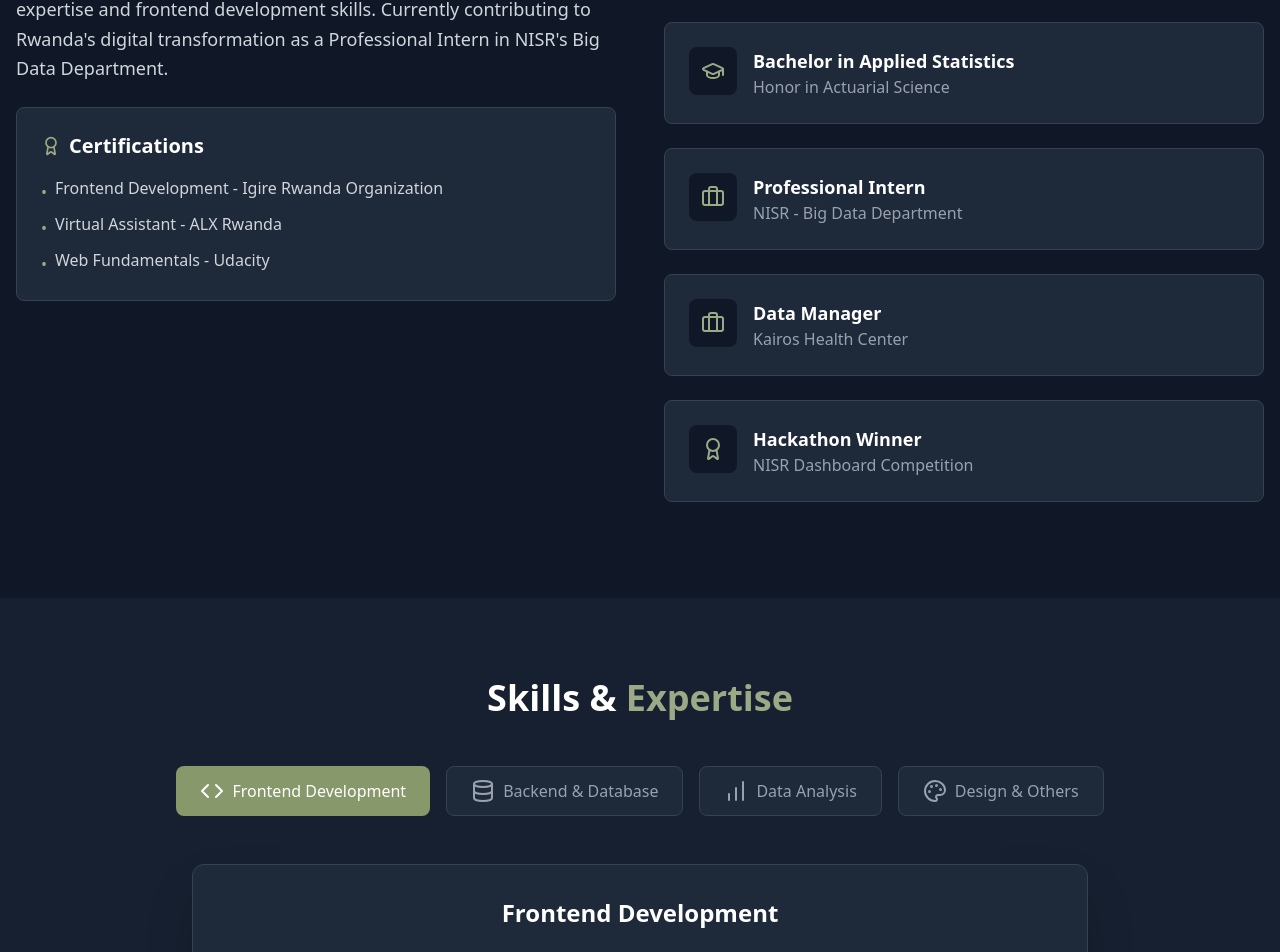
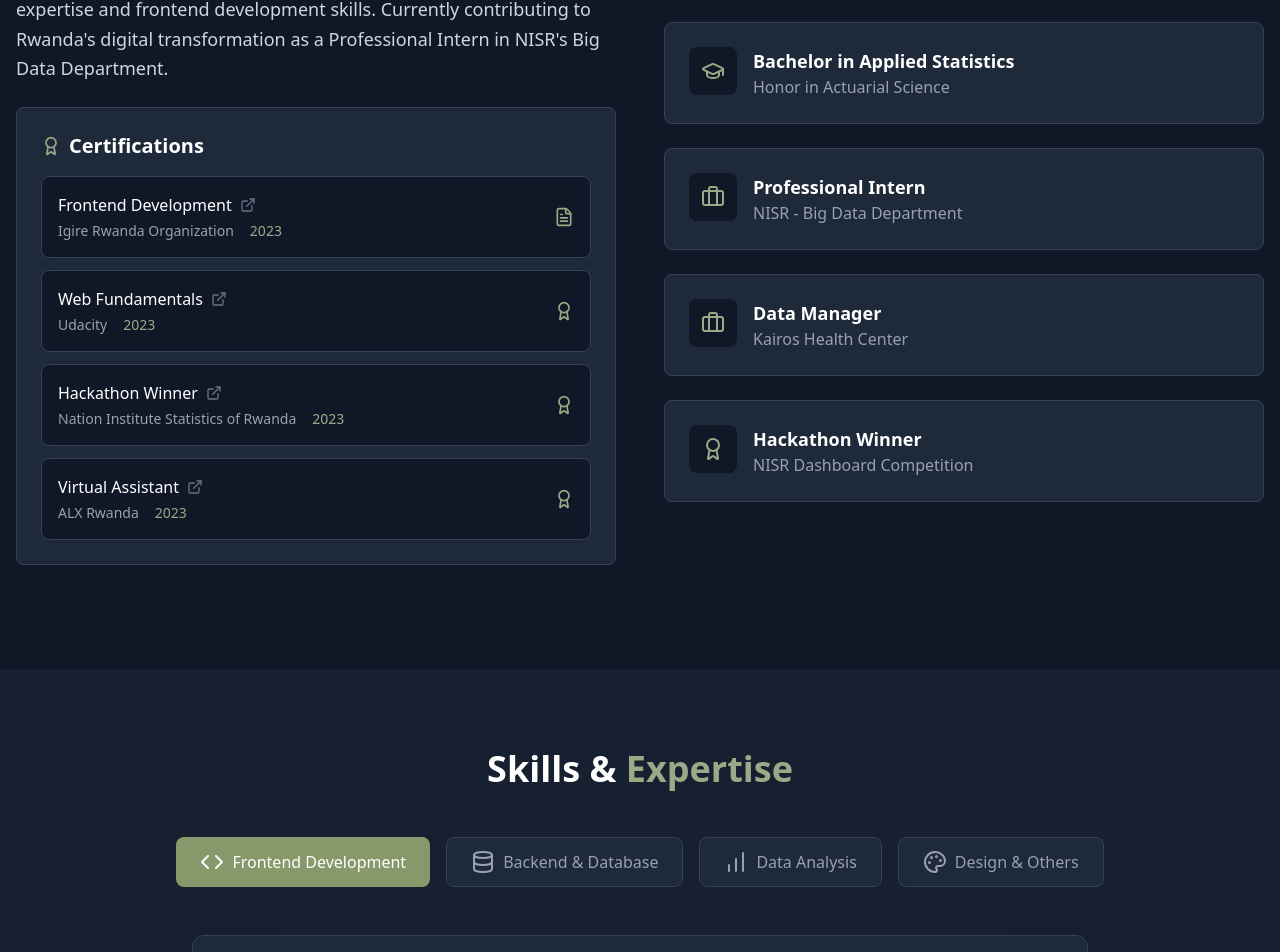
Before and after one commit to Ritha20/Portofolio-, a React (Vite) app: page / in a window 1280 px wide. Shown: the part 1002-1954 px from the top of the page. Built offline with nearby package versions, Linux system fonts and the light colour scheme.

Commit message:
created the certofcate links

```diff
--- a/index.html
+++ b/index.html
@@ -2,7 +2,7 @@
 <html lang="en">
   <head>
     <meta charset="UTF-8" />
-    <link rel="icon" type="image/svg+xml" href="/vite.svg" />
+    <link rel="icon" type="image/svg+xml" href="R.png" />
     <meta name="viewport" content="width=device-width, initial-scale=1.0" />
     <title>Modern React Portfolio Development</title>
     <meta property="og:image" content="https://bolt.new/static/og_default.png">
--- a/src/components/About.jsx
+++ b/src/components/About.jsx
@@ -1,8 +1,9 @@
-import { Upload, Award, Briefcase, GraduationCap } from 'lucide-react';
+import { Upload, Award, Briefcase, GraduationCap, ExternalLink, FileText } from 'lucide-react';
 import { useState } from 'react';
 
 export default function About() {
   const [resume, setResume] = useState(null);
+  const [selectedCert, setSelectedCert] = useState(null);
 
   const handleResumeUpload = (e) => {
     const file = e.target.files[0];
@@ -34,11 +35,100 @@ export default function About() {
     }
   ];
 
+  // Updated certifications array with links/images
   const certifications = [
-    "Frontend Development - Igire Rwanda Organization",
-    "Virtual Assistant - ALX Rwanda",
-    "Web Fundamentals - Udacity"
+    {
+      name: "Frontend Development",
+      issuer: "Igire Rwanda Organization",
+      date: "2023",
+      link: "https://example.com/frontend-certificate.pdf",
+      type: "pdf",
+      preview: "https://example.com/cert-thumbnail.jpg"
+    },
+    {
+      name: "Web Fundamentals",
+      issuer: "Udacity",
+      date: "2023",
+      link: "https://www.udacity.com/certificate/e/96a26430-75e4-11ef-a036-2bb46d250522",
+      type: "credly",
+    },
+    {
+      name: "Hackathon Winner",
+      issuer: "Nation Institute Statistics of Rwanda",
+      date: "2023",
+      link: "",
+      type: "image",
+    },
+    {
+      name: "Virtual Assistant",
+      issuer: "ALX Rwanda",
+      date: "2023",
+      link: "https://savanna.alxafrica.com/certificates/yGCXsrhHLe",
+      type: "https://imgur.com/a/oM15jOU",
+    },
   ];
+
+  // Modal for certificate preview
+  const CertificateModal = ({ cert, onClose }) => (
+    <div className="fixed inset-0 bg-black bg-opacity-75 flex items-center justify-center z-50 p-4">
+      <div className="bg-gray-800 rounded-lg max-w-4xl w-full max-h-[90vh] overflow-auto">
+        <div className="p-6">
+          <div className="flex justify-between items-center mb-4">
+            <h3 className="text-2xl font-bold text-white">{cert.name}</h3>
+            <button
+              onClick={onClose}
+              className="text-gray-400 hover:text-white text-2xl"
+            >
+              ×
+            </button>
+          </div>
+          <p className="text-gray-300 mb-4">Issued by: {cert.issuer}</p>
+
+          {cert.type === 'image' || cert.preview ? (
+            <div className="mb-4">
+              <img
+                src={cert.preview || cert.link}
+                alt={`${cert.name} Certificate`}
+                className="w-full h-auto rounded-lg border border-gray-700"
+              />
+            </div>
+          ) : cert.type === 'pdf' ? (
+            <div className="bg-gray-900 p-6 rounded-lg mb-4">
+              <FileText className="text-sage-400 mx-auto mb-4" size={64} />
+              <p className="text-gray-300 text-center mb-4">
+                PDF Certificate - Click below to view/download
+              </p>
+            </div>
+          ) : (
+            <div className="bg-gray-900 p-6 rounded-lg mb-4">
+              <Award className="text-sage-400 mx-auto mb-4" size={64} />
+              <p className="text-gray-300 text-center">
+                Digital Credential
+              </p>
+            </div>
+          )}
+
+          <div className="flex gap-4">
+            <a
+              href={cert.link}
+              target="_blank"
+              rel="noopener noreferrer"
+              className="flex-1 bg-sage-500 hover:bg-sage-600 text-white py-3 px-4 rounded-lg flex items-center justify-center gap-2 transition-colors"
+            >
+              <ExternalLink size={20} />
+              View Certificate
+            </a>
+            <button
+              onClick={onClose}
+              className="flex-1 bg-gray-700 hover:bg-gray-600 text-white py-3 px-4 rounded-lg transition-colors"
+            >
+              Close
+            </button>
+          </div>
+        </div>
+      </div>
+    </div>
+  );
 
   return (
     <section id="about" className="min-h-screen py-20 px-4">
@@ -54,22 +144,75 @@ export default function About() {
               Currently contributing to Rwanda's digital transformation as a Professional Intern in NISR's Big Data Department.
             </p>
 
+            {/* Updated Certifications Section */}
             <div className="bg-gray-800 p-6 rounded-lg border border-gray-700 mb-6">
               <h3 className="text-xl font-semibold text-white mb-4 flex items-center gap-2">
                 <Award className="text-sage-400" size={20} />
                 Certifications
               </h3>
-              <ul className="space-y-2">
+              <div className="space-y-3">
                 {certifications.map((cert, index) => (
-                  <li key={index} className="text-gray-300 flex items-start gap-2">
-                    <span className="text-sage-400 mt-1">•</span>
-                    {cert}
-                  </li>
+                  <div
+                    key={index}
+                    className="group cursor-pointer"
+                    onClick={() => setSelectedCert(cert)}
+                  >
+                    <div className="bg-gray-900 hover:bg-gray-850 p-4 rounded-lg border border-gray-700 hover:border-sage-500 transition-all duration-300">
+                      <div className="flex items-center justify-between">
+                        <div className="flex-1">
+                          <div className="flex items-center gap-2 mb-1">
+                            <h4 className="text-white font-medium">{cert.name}</h4>
+                            <ExternalLink
+                              className="text-gray-500 group-hover:text-sage-400 transition-colors"
+                              size={16}
+                            />
+                          </div>
+                          <div className="flex items-center gap-4 text-sm">
+                            <span className="text-gray-400">{cert.issuer}</span>
+                            <span className="text-sage-400">{cert.date}</span>
+                          </div>
+                        </div>
+                        <div className="ml-4">
+                          {cert.type === 'pdf' ? (
+                            <FileText className="text-sage-400" size={20} />
+                          ) : cert.type === 'image' ? (
+                            <Award className="text-sage-400" size={20} />
+                          ) : (
+                            <Award className="text-sage-400" size={20} />
+                          )}
+                        </div>
+                      </div>
+                    </div>
+                  </div>
                 ))}
-              </ul>
+              </div>
             </div>
 
-
+            {/* Resume Upload Section */}
+            {/* <div className="bg-gray-800 p-6 rounded-lg border border-gray-700">
+              <h3 className="text-xl font-semibold text-white mb-4 flex items-center gap-2">
+                <Upload className="text-sage-400" size={20} />
+                Resume
+              </h3>
+              <div className="flex items-center gap-4">
+                <label className="flex-1">
+                  <input
+                    type="file"
+                    className="hidden"
+                    accept=".pdf,.doc,.docx"
+                    onChange={handleResumeUpload}
+                  />
+                  <div className="bg-sage-500 hover:bg-sage-600 text-white py-3 px-4 rounded-lg cursor-pointer text-center transition-colors">
+                    Upload Resume
+                  </div>
+                </label>
+                {resume && (
+                  <div className="flex-1">
+                    <p className="text-gray-300 truncate">{resume}</p>
+                  </div>
+                )}
+              </div>
+            </div> */}
           </div>
 
           <div>
@@ -95,6 +238,14 @@ export default function About() {
           </div>
         </div>
       </div>
+
+      {/* Certificate Modal */}
+      {selectedCert && (
+        <CertificateModal
+          cert={selectedCert}
+          onClose={() => setSelectedCert(null)}
+        />
+      )}
     </section>
   );
 }
```
Also changed, not shown: public/R.png (added).
